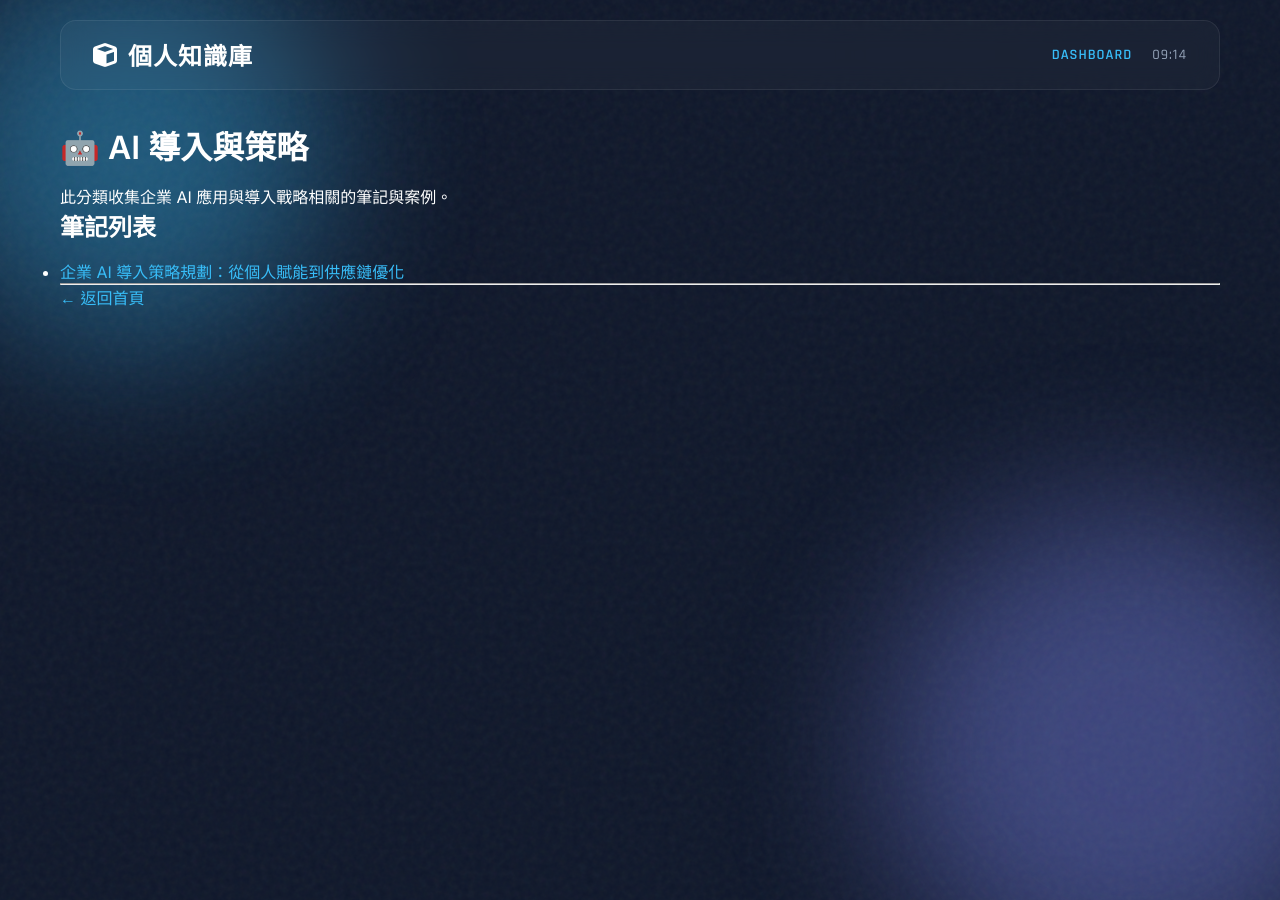
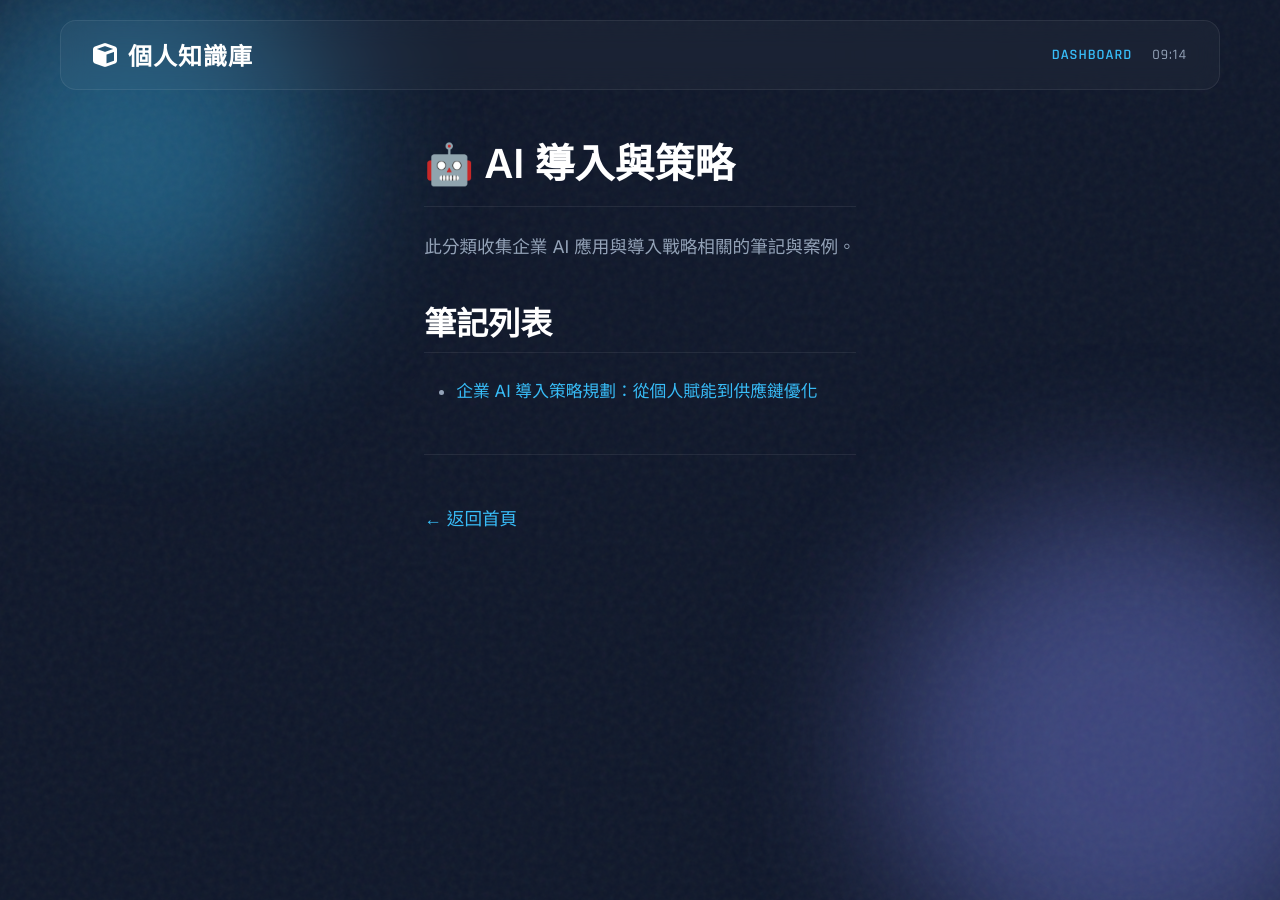
Before and after one commit to HeimlichLin/knowledge-base, a Jekyll site: the page built from notes/ai-adoption/index.md, in a window 1280 px wide. Built offline with Jekyll 4.4.1, drawn with Linux system fonts in a browser that asks for light colours.

Commit message:
feat(ui): 新增內容頁面樣式並調整佈局

```diff
--- a/_layouts/default.html
+++ b/_layouts/default.html
@@ -32,7 +32,7 @@
       </nav>
     </header>
 
-    <main class="main-view">
+    <main class="main-view {% if page.url != '/' %}content-page{% endif %}">
       {{ content }}
     </main>
   </div>
--- a/assets/css/style.scss
+++ b/assets/css/style.scss
@@ -313,18 +313,83 @@ body {
 }
 
 /* Markdown Content Styling */
-h1, h2, h3 {
+.main-view.content-page {
+  /* Ensure content doesn't span too wide for readability on large screens */
+  max-width: 900px;
+  margin: 0 auto;
+}
+
+.main-view.content-page > h1,
+.main-view.content-page > h2,
+.main-view.content-page > h3,
+.main-view.content-page > h4,
+.main-view.content-page > h5,
+.main-view.content-page > h6 {
   color: var(--text-white);
-  margin-bottom: 1rem;
+  margin-top: 2.5rem;
+  margin-bottom: 1.5rem;
+  line-height: 1.3;
+}
+
+.main-view.content-page > h1 {
+  font-size: 2.5rem;
+  margin-top: 1rem; /* Less margin for the first title */
+  border-bottom: 1px solid var(--glass-border);
+  padding-bottom: 1rem;
+}
+
+.main-view.content-page > h2 {
+  font-size: 2rem;
+  border-bottom: 1px solid var(--glass-border);
+  padding-bottom: 0.5rem;
+}
+
+.main-view.content-page > p {
+  margin-bottom: 1.5rem;
+  line-height: 1.8;
+  color: var(--text-gray);
+  font-size: 1.1rem;
+}
+
+.main-view.content-page > ul,
+.main-view.content-page > ol {
+  margin-bottom: 2rem;
+  padding-left: 2rem;
+}
+
+.main-view.content-page > ul li,
+.main-view.content-page > ol li {
+  margin-bottom: 0.8rem;
+  line-height: 1.7;
+  color: var(--text-gray);
+  font-size: 1.05rem;
+}
+
+.main-view.content-page > hr {
+  border: 0;
+  border-top: 1px solid var(--glass-border);
+  margin: 3rem 0;
+}
+
+.main-view.content-page > blockquote {
+  border-left: 4px solid var(--accent-blue);
+  padding: 1rem 1.5rem;
+  margin: 2rem 0;
+  background: var(--glass-bg);
+  border-radius: 0 8px 8px 0;
+  color: var(--text-gray);
+  font-style: italic;
 }
 
 a {
   color: var(--accent-blue);
   text-decoration: none;
+  transition: all 0.2s;
 }
 
 a:hover {
   text-decoration: underline;
+  color: var(--accent-purple);
 }
 
 /* ========== Responsive ========== */
```
